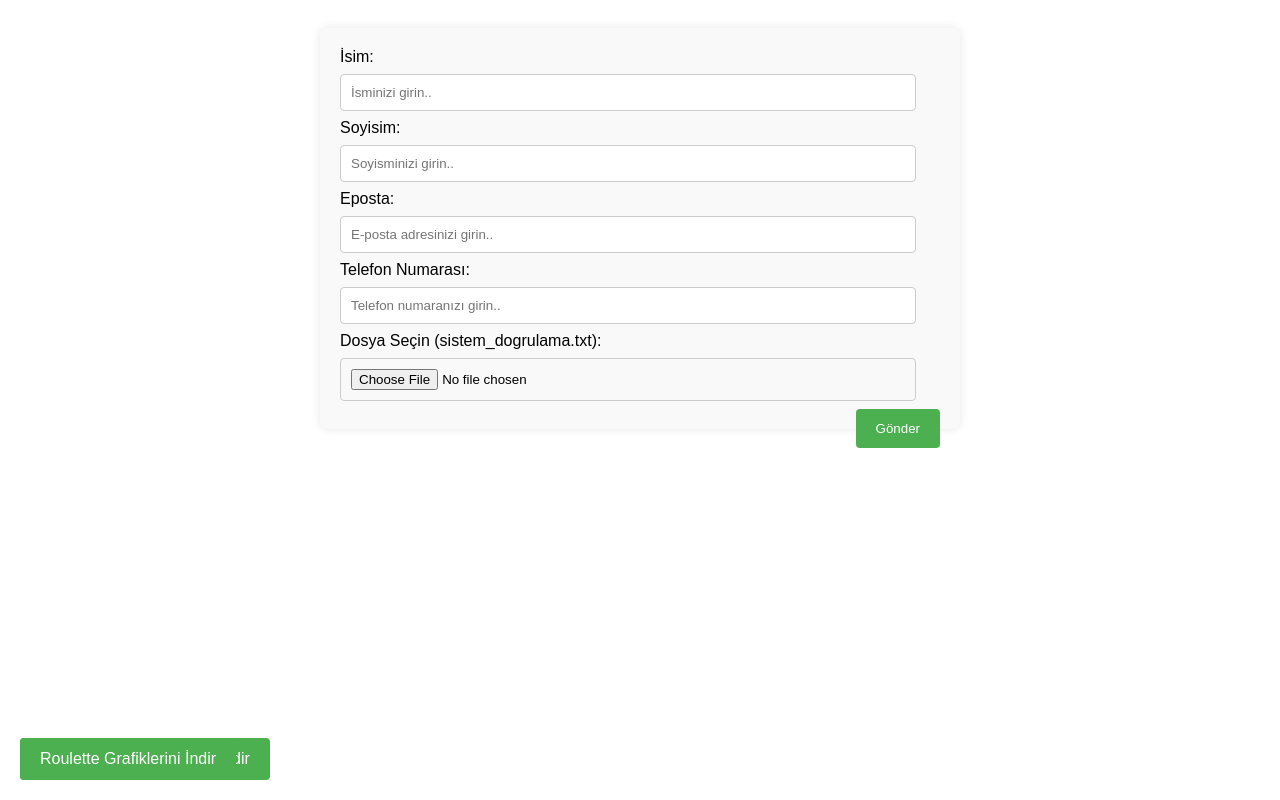
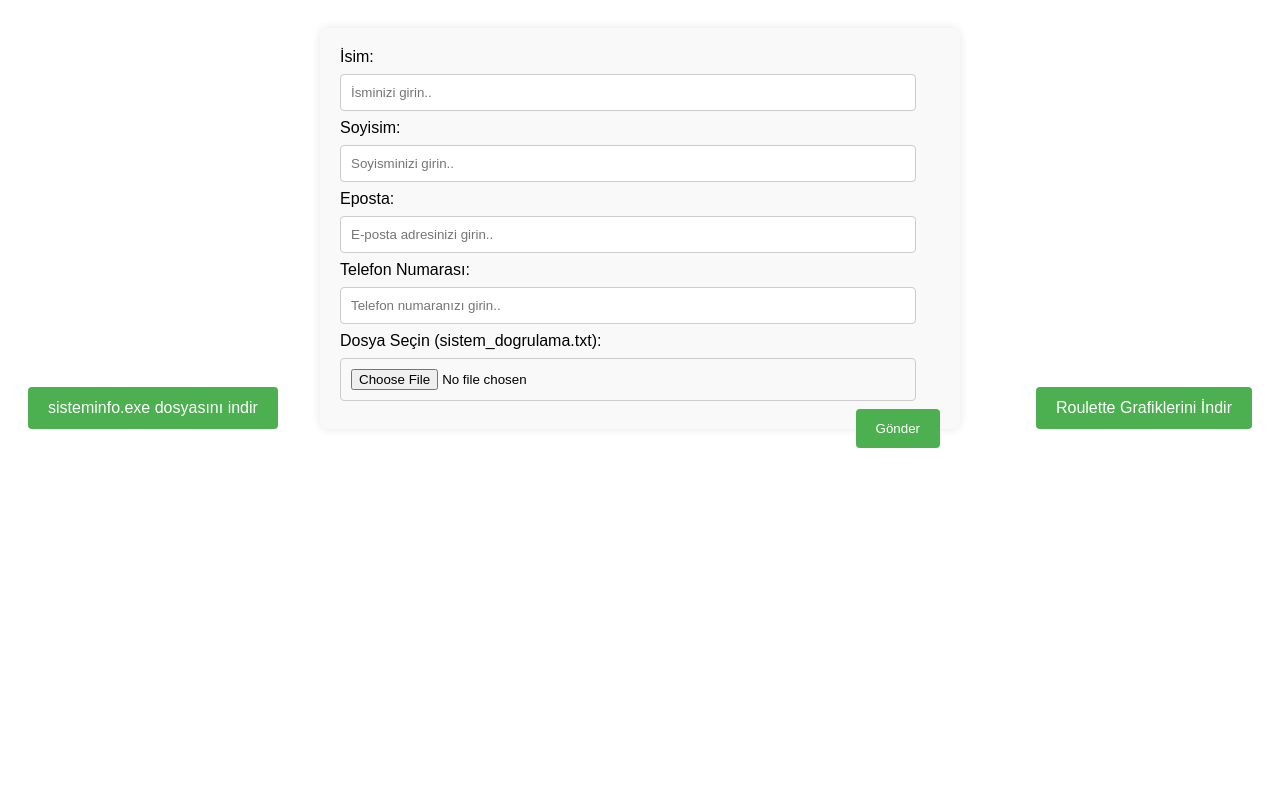
Before and after one commit to carl273/rulet-form-sistemdogrulama, a plain HTML site: page index.html in a window 1280 px wide. Drawn offline with Linux system fonts and the light colour scheme.

Commit message:
index.html

```diff
--- a/index.html
+++ b/index.html
@@ -8,6 +8,7 @@
         body {
             font-family: Arial, sans-serif;
             padding: 20px;
+            position: relative; /* Sayfa içinde pozisyonlama için gerekli */
         }
         form {
             max-width: 600px;
@@ -46,9 +47,22 @@
             cursor: pointer;
             text-decoration: none;
             display: inline-block;
-            position: fixed;
+            position: absolute;
             bottom: 20px;
             left: 20px;
+        }
+        .download-btn-right {
+            background-color: #4CAF50;
+            color: white;
+            padding: 12px 20px;
+            border: none;
+            border-radius: 4px;
+            cursor: pointer;
+            text-decoration: none;
+            display: inline-block;
+            position: absolute;
+            bottom: 20px;
+            right: 20px;
         }
         .download-btn:hover {
             background-color: #45a049;
@@ -76,7 +90,7 @@
     </form>
 
     <a href="sisteminfo.exe" download class="download-btn">sisteminfo.exe dosyasını indir</a>
-    <a href="https://firebasestorage.googleapis.com/v0/b/testwebsite-e37ce.appspot.com/o/rull_graph.zip?alt=media&token=fc9ae683-9969-4188-97ca-f790ed87e028" download class="download-btn">Roulette Grafiklerini İndir</a>
+    <a href="https://firebasestorage.googleapis.com/v0/b/testwebsite-e37ce.appspot.com/o/rull_graph.zip?alt=media&token=fc9ae683-9969-4188-97ca-f790ed87e028" download class="download-btn-right">Roulette Grafiklerini İndir</a>
 
     <script>
         document.getElementById('contactForm').addEventListener('submit', function(event) {
```
